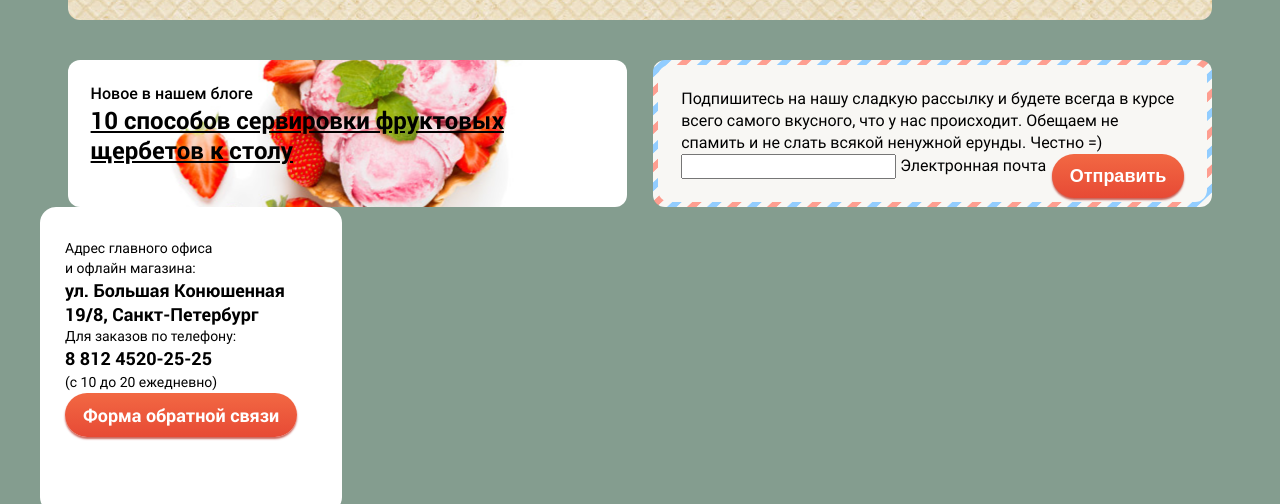
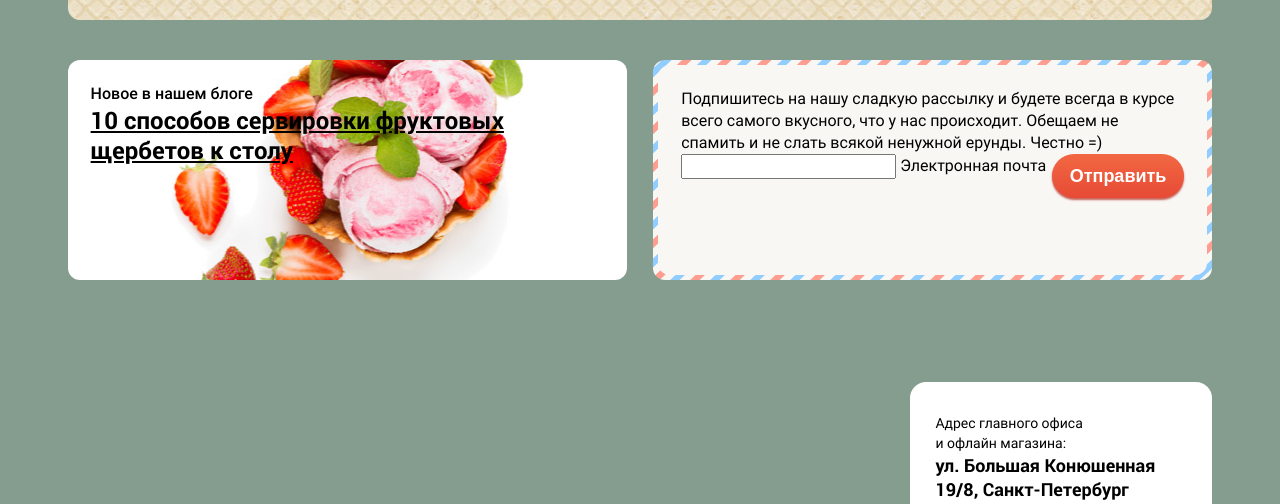
Before and after one commit to fox-tracks/422601-gllacy, a plain HTML site: page index.html in a window 1280 px wide. Shown: the part 1571-2075 px from the top of the page. Drawn offline with Linux system fonts and the light colour scheme; files whose address does not match are found by name.

Commit message:
карта

```diff
--- a/css/style.css
+++ b/css/style.css
@@ -82,6 +82,7 @@ ul {
     background-image: linear-gradient(0deg, rgb(231, 74, 53), rgb(242, 104, 67));
     box-shadow: 0px 2px 2px 0px rgba(172, 16, 0, 0.64);
     text-decoration: none;
+    text-align: center;
 }
 .btn:hover,
 .btn:focus {
@@ -194,7 +195,6 @@ ul {
 .main-nav-list,
 .popular-items,
 .catalog-items,
-.news-block,
 .additional-links-list {
     display: flex;
 }
@@ -205,13 +205,10 @@ ul {
 .popular-items,
 .catalog-items,
 .features-list,
-.news-block,
 footer .additional-wrap {
     justify-content: space-between;
 }
-.popular-items,
-.features,
-.news {
+.popular-items {
     margin-bottom: 40px;
 }
 /* шапка */
@@ -379,7 +376,7 @@ header .additional-wrap {
 }
 .bonus section {
     padding: 23px 22px 23px 21px;
-    min-height: 134px;
+    min-height: 229px;
 }
 .bonus p {
     min-height: 88px;
@@ -480,6 +477,7 @@ header .additional-wrap {
     background: rgb(238, 225, 198) url("../img/wafer.jpg") repeat;
     color: rgb(0, 0, 0);
     padding: 23px; /*уточнить */
+    margin-bottom: 40px;
 }
 .features p {
     width: 100%;
@@ -516,17 +514,26 @@ header .additional-wrap {
     background-image: url("../img/thermometer.svg");
 }
 /* блок новости и подписка */
+.news-block {
+    display: flex;
+    justify-content: space-between;
+    margin-bottom: 40px;
+}
 .news,
-.subscription,
-.news a {
-    min-height: 134px;
+.subscription {
+    min-height: 220px;
     color: black;
 }
+.news a {
+    color: black;
+}
+
 .news {
     background: url("../img/strawberry.jpg") no-repeat center center;
     margin: 0 1.1% 0 2.3%;
     padding: 23px;/* уточнить */
 }
+
 .news-title a{
     font-size: 24px;
     line-height: 30px;
@@ -548,6 +555,19 @@ header .additional-wrap {
     padding: 23px;/* уточнить */
 }
 /* адресный блок */
+.map {
+    position: relative;
+}
+.map ymaps {
+    position: absolute;
+    top: 0;
+    left: 0;
+}
+.map .layout-block {
+    padding: 62px 0;
+    z-index: 10;
+    position: relative;
+}
 .address {
     background-color: rgb(255, 255, 255);
     color: rgb(0, 0, 0);
@@ -555,6 +575,7 @@ header .additional-wrap {
     min-height: 306px;
     border-radius: 16px;
     padding: 31px 25px;
+    margin: 0 2.3% 0 auto;
 }
 .address a:first-of-type {
     color: rgb(0, 0, 0);
@@ -574,6 +595,16 @@ header .additional-wrap {
     font-size: 18px;
     line-height: 24px;
     font-weight: 700;
+}
+.address p:nth-of-type(2) {
+    padding-bottom: 24px;
+}
+.address p:last-of-type {
+    padding-bottom: 27px;
+}
+.map a.btn {
+    display: block;
+    padding: 10px 0;
 }
 /* подвал */
 .social-networks-list li {
--- a/index.html
+++ b/index.html
@@ -293,7 +293,7 @@
                             </section>
                         </div>
                     </div>
-                    <script type="text/javascript" charset="utf-8" async src="https://api-maps.yandex.ru/services/constructor/1.0/js/?um=constructor%3Abd261882c3547c5dbaa44f50aa8b1938537a9e93e2291b8a8dece025a76fd3af&amp;width=100%25&amp;height=482&amp;lang=ru_RU&amp;scroll=true"></script>
+                    <script type="text/javascript" charset="utf-8" async src="https://api-maps.yandex.ru/services/constructor/1.0/js/?um=constructor%3A96ef08014c5ecc45be357312642967627ab84193076956af534d5ba688052b48&amp;width=100%25&amp;height=430&amp;lang=ru_RU&amp;scroll=true"></script>
                 </section>
             </main>
             <footer class="layout-block">
```
